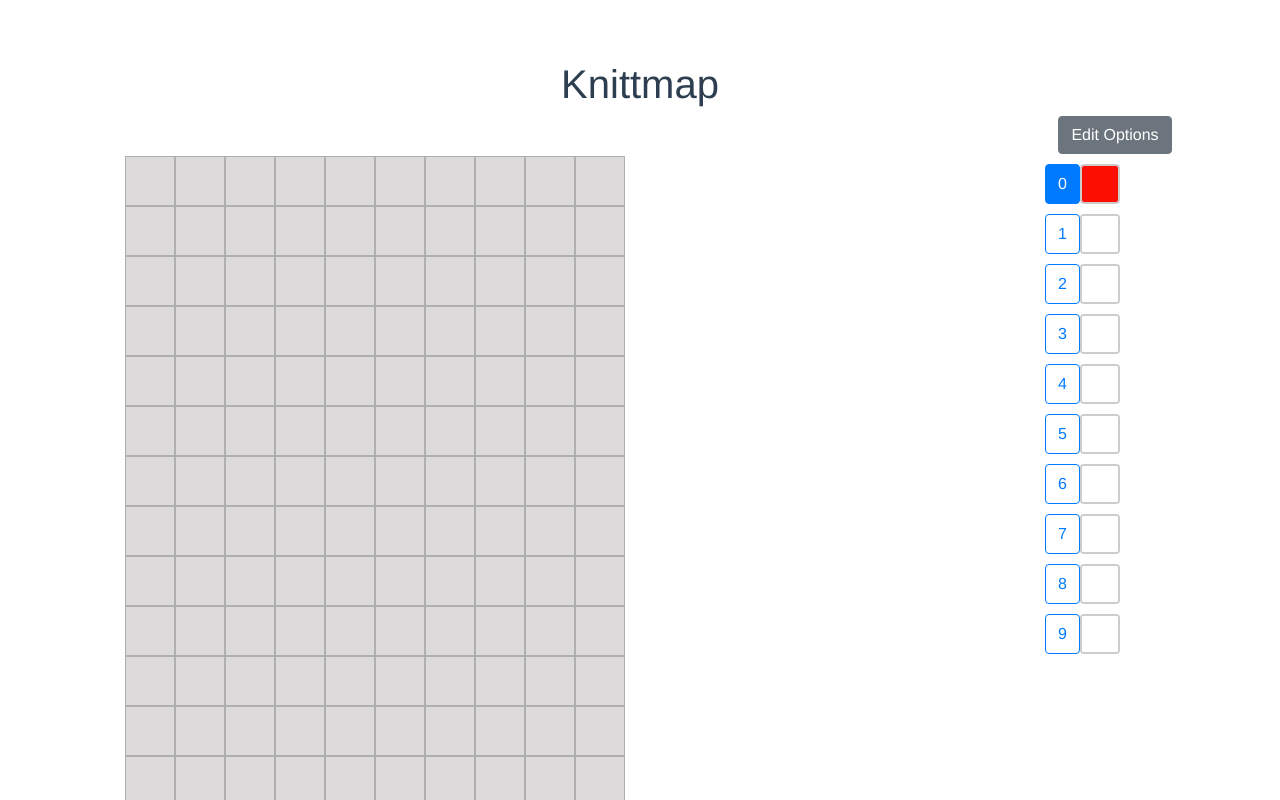
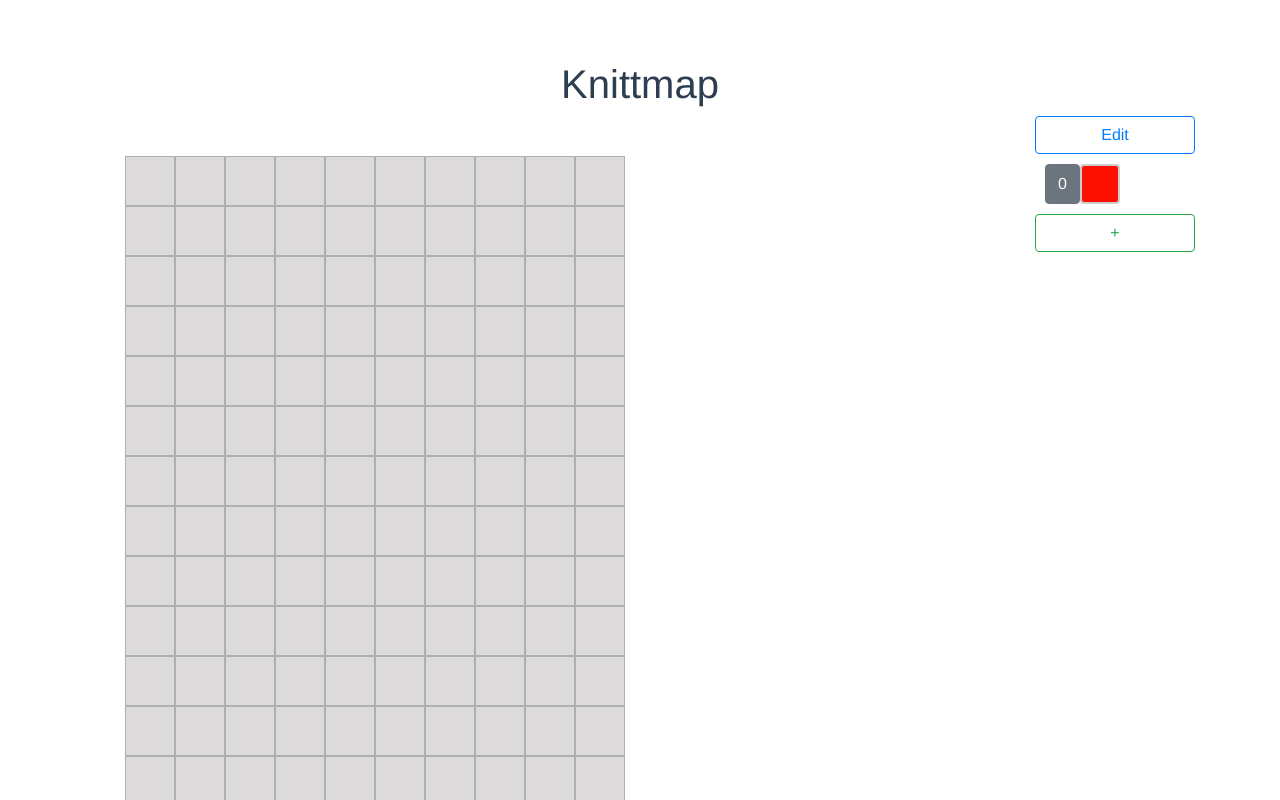
Before and after one commit to GeneralMustard/Knittmap, a Vue app: page / in a window 1280 px wide. Shown: the top 800 px of the page. Built offline with nearby package versions, Linux system fonts and the light colour scheme.

Commit message:
possible to add options

```diff
--- a/src/components/CellOptions.vue
+++ b/src/components/CellOptions.vue
@@ -1,34 +1,49 @@
 <template>
   <div>
-    <b-button v-b-toggle.OptionsSidebar>Edit Options</b-button>
+    <b-button
+      block
+      variant="outline-primary"
+      :pressed.sync="editOpen"
+    > {{ editButton }} </b-button>
 
     <div
       class="row option"
       v-for="opt in options" :key="opt.id"
     >
+
       <b-button
-        variant="outline-primary"
+        variant="outline-secondary"
         :pressed="isActive(opt.id)"
         v-on:click="updateActive(opt.id), $emit('change-option', active)"
       >{{ opt.id }}</b-button>
-      <b-img v-bind="mainProps(opt.color)" rounded alt="Rounded image"></b-img>
+
+      <b-img
+        v-bind="mainProps(opt.color)"
+        rounded alt="Rounded image"
+      ></b-img>
+
+      <b-button
+        v-if="editOpen"
+        variant="danger"
+        v-on:click="removeOption(opt.id),
+                    $emit('remove-option', opt.id),
+                    $emit('change-option', active)"
+      >x</b-button>
+
+      <b-form-input
+        v-if="editOpen"
+        v-model="opt.color"
+        placeholder="opt.color"
+      ></b-form-input>
     </div>
 
-    <b-sidebar id="OptionsSidebar" title="Options" right>
-      <div
-        class="row option"
-        v-for="opt in options" :key="opt.id"
-      >
-        <b-button
-          variant="outline-primary"
-          :pressed="isActive(opt.id)"
-          v-on:click="updateActive(opt.id), $emit('change-option', active)"
-        >{{ opt.id }}</b-button>
-        <b-img v-bind="mainProps(opt.color)" rounded alt="Rounded image"></b-img>
-        <b-form-input v-model="opt.color" placeholder="opt.color"></b-form-input>
-        <b-button variant="danger" v-on:click="removeOption(opt.id), $emit('remove-option', opt.id), $emit('change-option', active)">x</b-button>
-      </div>
-    </b-sidebar>
+    <b-button
+      v-if="isAddAvailable()"
+      block
+      variant="outline-success"
+      v-on:click="addOption()"
+    >+</b-button>
+
   </div>
 </template>
 
@@ -43,24 +58,19 @@ export default {
   },
   data() {
     return {
-      options: [
-          {id: 0, color: '#fc0f00'}
-        , {id: 1, color: '#FFFFFF'}
-        , {id: 2, color: '#FFFFFF'}
-        , {id: 3, color: '#FFFFFF'}
-        , {id: 4, color: '#FFFFFF'}
-        , {id: 5, color: '#FFFFFF'}
-        , {id: 6, color: '#FFFFFF'}
-        , {id: 7, color: '#FFFFFF'}
-        , {id: 8, color: '#FFFFFF'}
-        , {id: 9, color: '#FFFFFF'}
-      ],
-      active: 0
+      options: [{ id: 0, color: '#fc0f00' }],
+      allOptions: [1,2,3,4,5,6,7,8,9],
+      active: 0,
+      editOpen: false
     }
   },
   mounted() {
   },
   computed: {
+    editButton() {
+      if (this.editOpen) return "Close";
+      return "Edit";
+    }
   },
   methods: {
     mainProps(color) {
@@ -81,6 +91,25 @@ export default {
           return;
         }
       }
+    },
+    isAddAvailable() {
+      return this.options.length - 1 !== this.allOptions.length;
+    },
+    addOption() {
+      // Could this be prettier?
+      for (let i = 0; i < this.allOptions.length; i++) {
+        var taken = false;
+        for (let j = 0; j < this.options.length; j++) {
+          if (this.allOptions[i] === this.options[j].id) {
+            taken = true;
+            break;
+          }
+        }
+        if (!taken) {
+          this.options.push({ id: this.allOptions[i], color: '#FFFFFF' });
+          break;
+        }
+      }
     }
   }
 }
```
